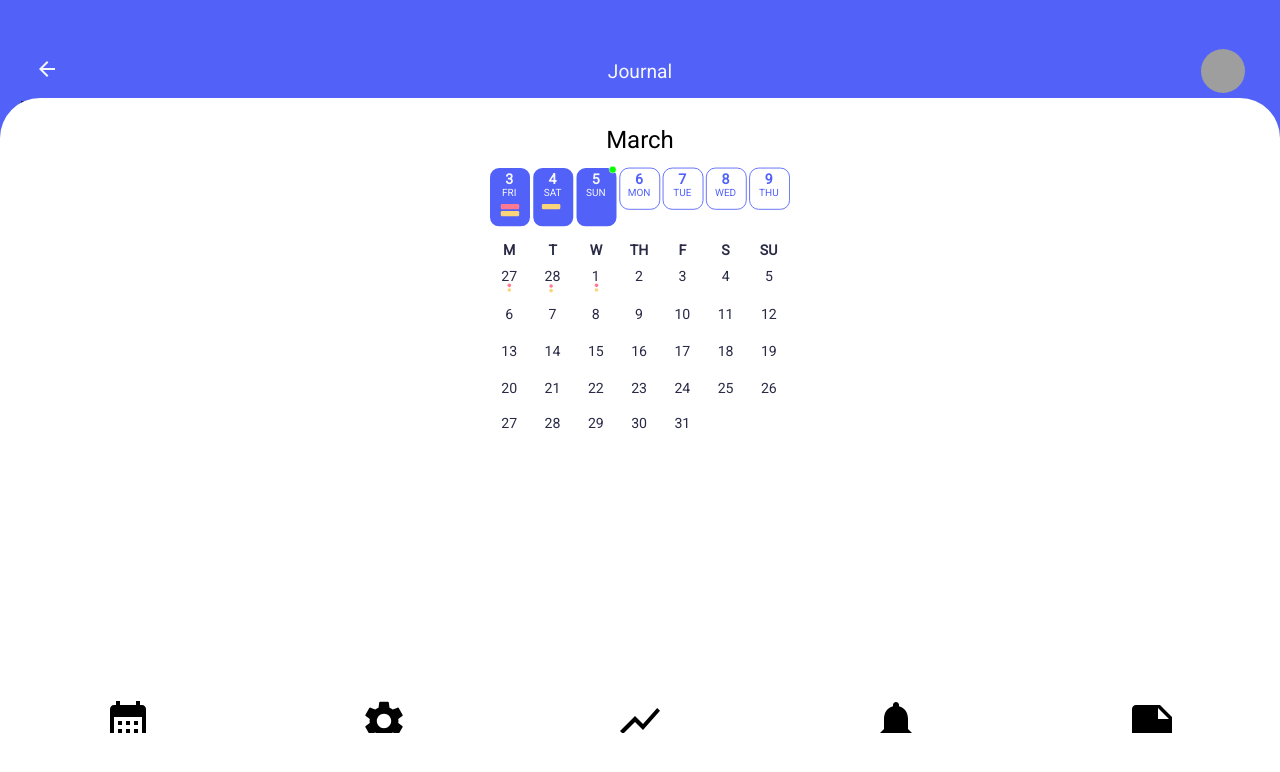
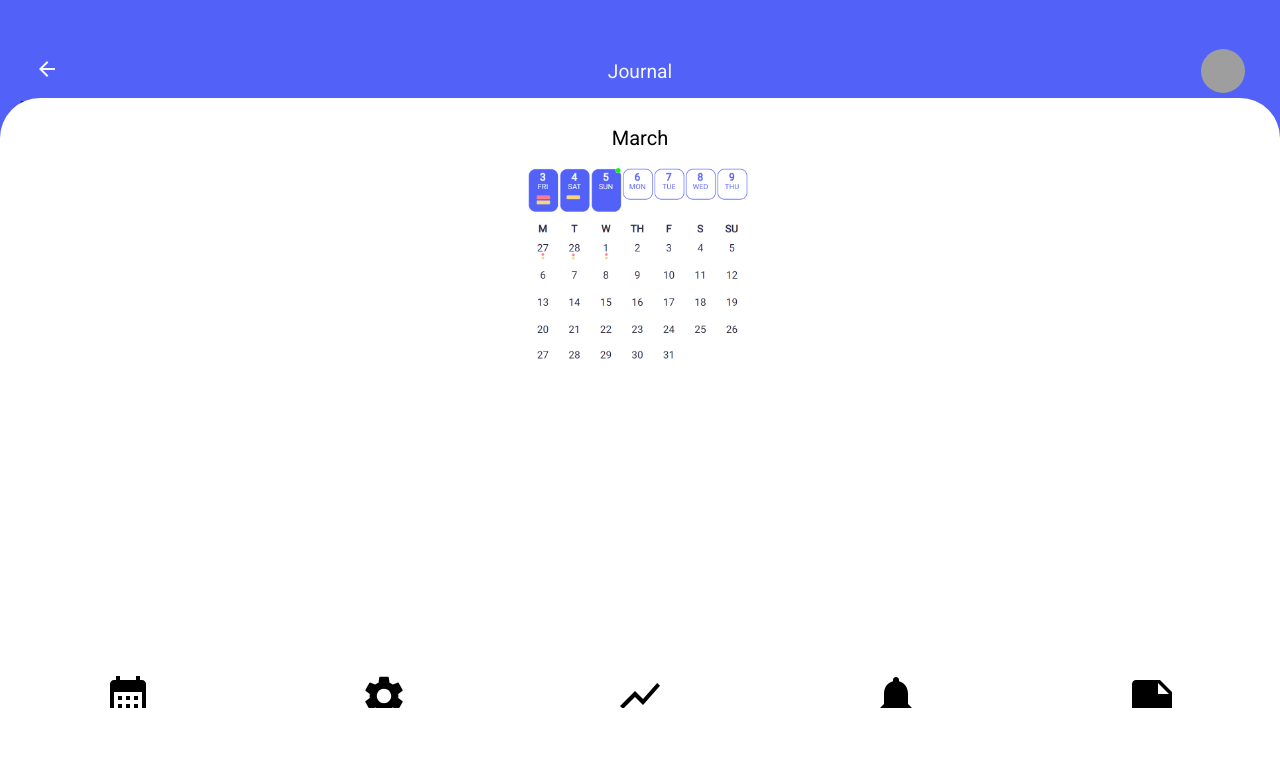
Before and after one commit to k-a1d/Zentria, a React (Create React App) app in the folder web-app/: page / in a window 1280 px wide. Both pictures are taken after a click on the icon 128 px from the left and 721 px from the top of the page. Shown: the top 772 px of the page. Built offline with nearby package versions, Linux system fonts and the light colour scheme; grey boxes are pictures that could not be loaded.

Commit message:
Fix images

```diff
--- a/web-app/src/App.css
+++ b/web-app/src/App.css
@@ -5,7 +5,6 @@
   font-family: 'Roboto', sans-serif;
   display: flex;
   flex-direction: column;
-  /* position: absolute; */
   overflow: hidden;
 }
 
--- a/web-app/src/components/Calendar/Calendar.css
+++ b/web-app/src/components/Calendar/Calendar.css
@@ -13,7 +13,7 @@
     justify-content: center;
 }
 
-#calendar-vector{
+#calendar-vector {
     display: flex;
     text-align: center;
     justify-content: center;
@@ -21,3 +21,8 @@
     max-width: 300px;
     margin: auto
 }
+
+#calendar-vector > img{
+    max-width: 300px;
+    width: 80%;
+}
--- a/web-app/src/components/Calendar/Calendar.js
+++ b/web-app/src/components/Calendar/Calendar.js
@@ -1,14 +1,13 @@
-import { ReactComponent as CalendarSvg } from "../../images/Calendar.svg";
-import './Calendar.css'
+import CalendarImg from "../../images/Calendar.png";
+import './Calendar.css';
 
 const Calendar = () => {
     return (
         <div id='calendar'>
             <div className="large-header">March</div>
             <div id='calendar-vector'>
-                <CalendarSvg />
+                <img src={CalendarImg} alt='Sample Calendar' />
             </div>
-
         </div>
     )
 }
--- a/web-app/src/components/Home/Home.css
+++ b/web-app/src/components/Home/Home.css
@@ -22,7 +22,7 @@
 }
 
 .activity-preview {
-    padding: 12px;
+    padding: 10px;
     background-color: #8E9BFB;
     border-radius: 12px;
     margin: 8px 0;
@@ -65,7 +65,7 @@
     position: absolute;
     width: 100%;
     /* height: 78%; */
-    height: 110%;
+    height: 102%;
     top: 0;
     overflow: hidden;
     background-color:#292A46;
@@ -90,11 +90,11 @@
 
 
 .large-header {
-    font-size: 24px;
+    font-size: 20px;
 }
 
 .larger-header {
-    font-size: 30px;
+    font-size: 26px;
 }
 
 #shortcuts {
--- a/web-app/src/components/Home/Home.js
+++ b/web-app/src/components/Home/Home.js
@@ -1,5 +1,6 @@
 import Meditation from '../Meditation/Meditation';
-import Statistics from '../Statistics/Statistics'
+import Statistics from '../Statistics/Statistics';
+import Journal from '../Journal/Journal';
 import PageHeader from '../Elements/PageHeader/PageHeader';
 import './Home.css'
 
@@ -52,7 +53,7 @@ const Home = ({ sliderContent,  slideAnimation}) => {
             <div id='tiles-container'>
                 <Tile tileColour={'#FF7990'} title={'Exercises'} desc={'Pick an activity'} textColor={'#292A46'} />
                 <Tile tileColour={'#75DEF1'} title={'Statistics'} desc={'Look at your stats'} textColor={'#292A46'} onClickFunc={() => slideAnimation('#5261F8', 'Statistics', <Statistics />)}/>
-                <Tile tileColour={'#F9D479'} title={'Journal'} desc={'Write how you feel'} textColor={'#292A46'} />
+                <Tile tileColour={'#F9D479'} title={'Journal'} desc={'Write how you feel'} textColor={'#292A46'} onClickFunc={() => slideAnimation('#5261F8', 'Checkin', <Journal />)} />
                 <Tile id='Meditation' tileColour={'#292A46'} title={'Meditation'} desc={'Choose your track'} textColor={'#F6F7FB'} onClickFunc={() => slideAnimation('#292A46' , 'Meditation', <Meditation />)}/>
             </div>
         </div>
--- a/web-app/src/components/Journal/Journal.js
+++ b/web-app/src/components/Journal/Journal.js
@@ -16,7 +16,7 @@ const Journal = () => {
             <div id='add-journal'>
                 <div className='large-header'>Journal</div>
                 <p><strong>Tell Zentria how you're feeling today</strong></p>
-                <textarea rows="10" cols="40">Write about your current situation</textarea>
+                <textarea rows="10" cols="40" placeholder="Write about your current situation"></textarea>
                 <button id='add-entry-btn'>Add Entry</button>
             </div>
         </div>
--- a/web-app/src/components/Statistics/Statistics.css
+++ b/web-app/src/components/Statistics/Statistics.css
@@ -1,6 +1,11 @@
 #sleep-pattern {
     display: flex;
     margin: 12px;
+    width: 80%;
+    max-width: 300px;
+}
+
+#sleep-pattern > img {
     width: 80%;
     max-width: 300px;
 }
--- a/web-app/src/components/Statistics/Statistics.js
+++ b/web-app/src/components/Statistics/Statistics.js
@@ -1,5 +1,6 @@
 import React from "react";
-import { ReactComponent as SleepPattern } from "../../images/Sleep-pattern.svg";
+// import { ReactComponent as SleepPattern } from "../../images/Sleep-pattern.svg";
+import SleepPattern from "../../images/Sleep-Pattern.png";
 import './Statistics.css'
 
 const Statistics = () => {
@@ -9,7 +10,7 @@ const Statistics = () => {
             <div className="larger-header">Sleep Activity</div>
             <div id='sleep-pattern-container'>
                 <div id='sleep-pattern'>
-                    <SleepPattern />
+                    <img src={SleepPattern} alt='Sleep Pattern Graph'/>
                 </div>
             </div>
         </div>
```
Also changed, not shown: web-app/src/images/Calendar.png (added), web-app/src/images/Sleep-Pattern.png (added).
